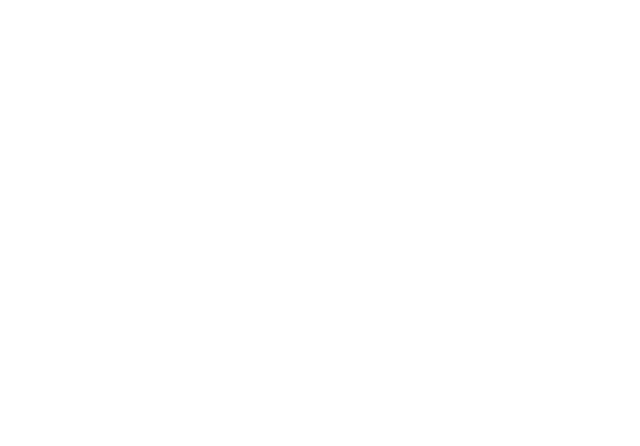
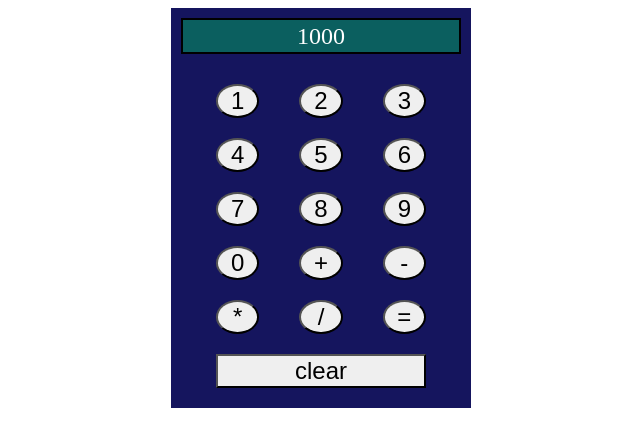
Before and after one commit to mojoro/odin-calculator, a plain HTML site: page index.html in a window 1280 px wide. Shown: the whole page, without its empty margins (319-959 px from the left). Drawn offline with Linux system fonts and the light colour scheme.

Commit message:
Create starting point for visual and operations

```diff
--- a/index.html
+++ b/index.html
@@ -7,7 +7,29 @@
     <link rel="stylesheet" href="style.css">
 </head>
 <body>
-
+    <div class="main">
+        <div class="calc">
+            <div class="display">1000</div>
+            <div class="buttons">
+                <button>1</button>
+                <button>2</button>
+                <button>3</button>
+                <button>4</button>
+                <button>5</button>
+                <button>6</button>
+                <button>7</button>
+                <button>8</button>
+                <button>9</button>
+                <button>0</button>
+                <button>+</button>
+                <button>-</button>
+                <button>*</button>
+                <button>/</button>
+                <button>=</button>
+                <button class="clear">clear</button>
+            </div>
+        </div>
+    </div>
     <script src="scripts.js"></script>
 </body>
 </html>
--- a/scripts.js
+++ b/scripts.js
@@ -0,0 +1,36 @@
+function add(a, b) {
+    return a + b;
+}
+
+function subtract(a, b) {
+    return a - b;
+}
+
+function multiply(a, b) {
+    return a * b;
+}
+
+function divide(a, b) {
+    return a / b;
+}
+
+let firstNum;
+let secondNum;
+let operator;
+
+function operate(firstNum, secondNum, operator) {
+    switch (operator){
+        case '+':
+            add(firstNum, secondNum);
+            break;
+        case '-':
+            subtract(firstNum, secondNum);
+            break;
+        case '*':
+            multiply(firstNum, secondNum);
+            break;
+        case '/':
+            divide(firstNum, secondNum);
+            break;
+    }
+}
--- a/style.css
+++ b/style.css
@@ -0,0 +1,51 @@
+* {
+    box-sizing: border-box;
+}
+
+.main {
+    display: flex;
+    width: calc(100vw-20rem);
+    height: calc(100vh-20rem);
+    justify-content: center;
+}
+
+.calc {
+    display: flex;
+    flex-direction: column;
+    width: 300px;
+    height: 400px;
+    align-items: center;
+    background-color: rgb(21, 21, 94);
+}
+
+.display {
+    display: flex;
+    justify-content: center;
+    align-items: center;
+    background-color: rgb(11, 95, 95);
+    border: solid black 2px;
+    color: white;
+    width: 280px;
+    height: 5rem;
+    margin: 10px;
+    font-size: 1.5rem;
+}
+
+.buttons {
+    display: flex;
+    flex-wrap: wrap;
+    justify-content: center;
+    align-items: center;
+    gap: 20px 40px;
+    margin: 20px 45px;
+}
+
+button {
+    flex: 1;
+    border-radius: 100%;
+    font-size: 1.5rem;
+}
+
+.clear {
+    border-radius: 0;
+}
```
